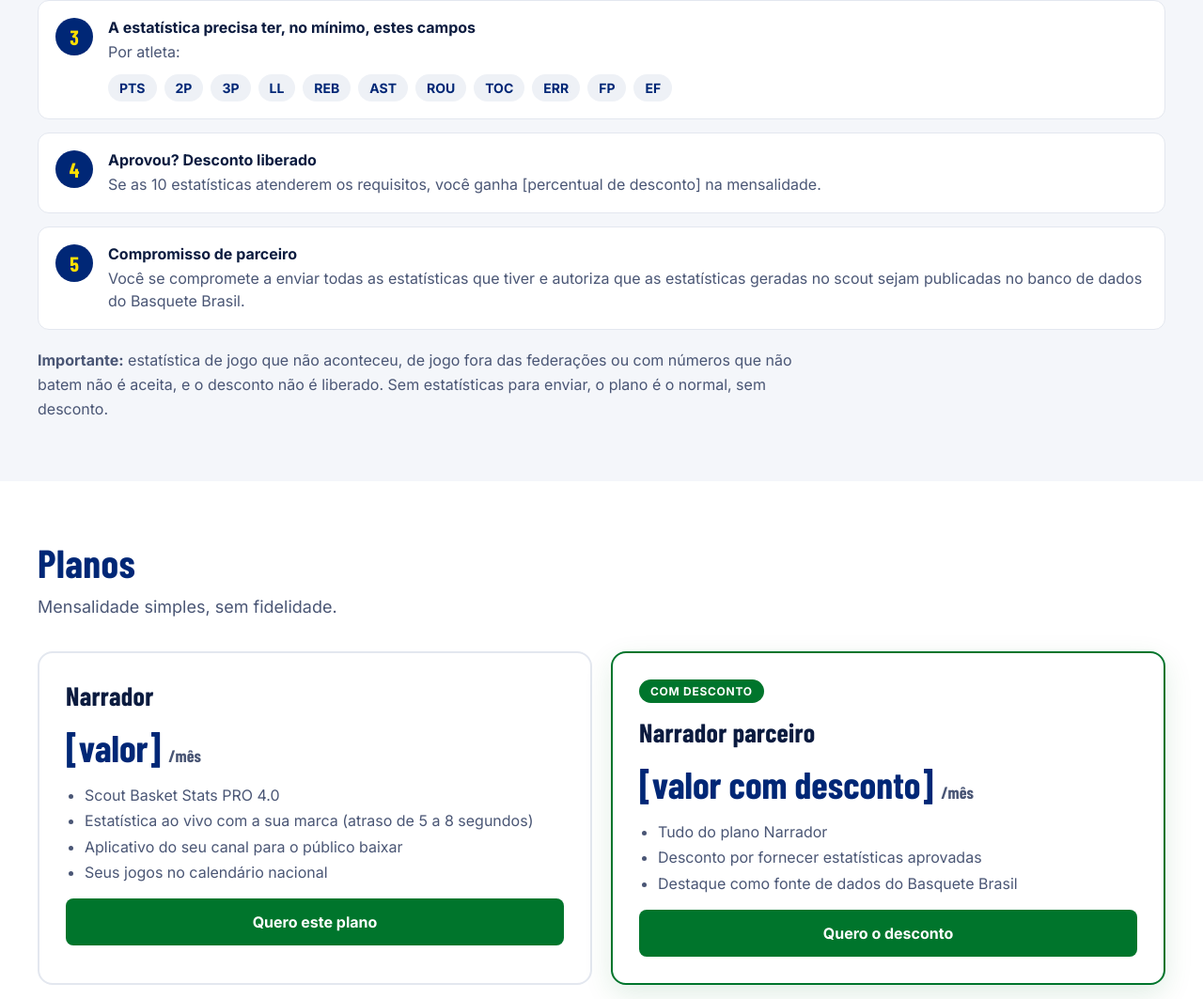
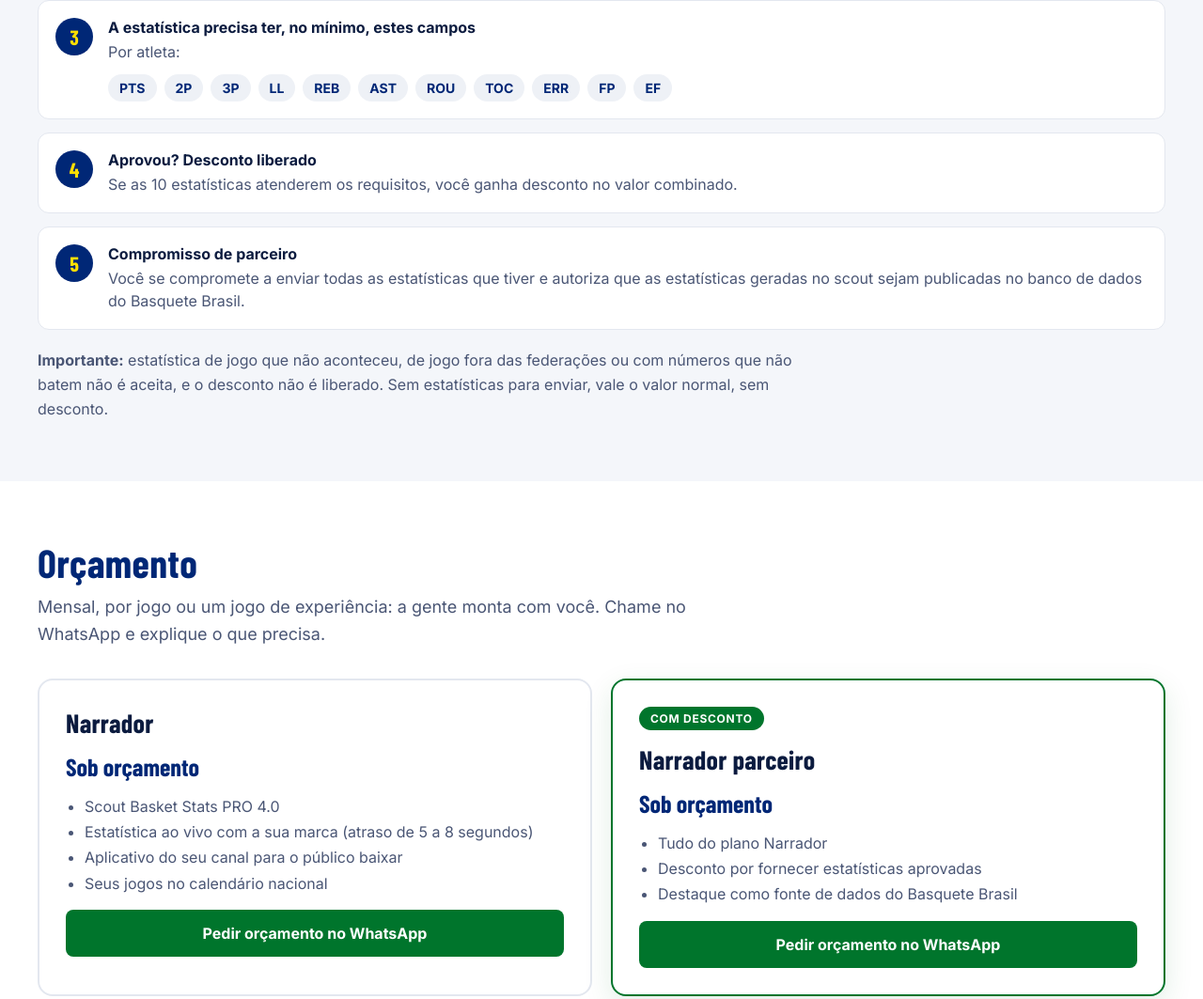
Before and after one commit to magnororiz/basquetebrasil, a plain HTML site: page scout.html in a window 1280 px wide. Shown: the part 2523-3586 px from the top of the page at 94% size. Drawn offline with nearby package versions, Linux system fonts and the light colour scheme; a web font is replaced by a local one.

Commit message:
Valores retirados do site: planos sob orçamento com botão para o WhatsApp do Klaus (autorizado pelo Magno)
Co-Authored-By: Claude Opus 5.5 <noreply@anthropic.com>
Claude-Session: https://claude.ai/code/session_01Ufw5ekHVG59dGEWvUgATkt

```diff
--- a/scout.html
+++ b/scout.html
@@ -65,7 +65,7 @@ details p{color:#4A5675;line-height:1.6;margin:10px 0 0}
 <span style="align-self:flex-start;background:#FFDF00;color:#002776;font-weight:800;font-size:13px;letter-spacing:.08em;padding:6px 12px;border-radius:999px">SCOUT · BASKET STATS PRO 4.0</span>
 <h1 class="h" style="margin:0;font-size:60px;line-height:.98;font-weight:800">O scout que transforma a sua narração em estatística oficial</h1>
 <p style="margin:0;font-size:19px;line-height:1.55;color:#C9D3EA;max-width:600px">Marque cada ponto, rebote e assistência enquanto narra. A estatística sai ao vivo para o seu público, em 5 a 8 segundos, no aplicativo do seu canal, e entra no maior banco de dados do basquete de base do Brasil.</p>
-<div style="display:flex;flex-wrap:wrap;gap:12px"><a class="btn amarelo" href="#planos">Quero o scout</a><a class="btn contorno" href="#desconto">Como ganhar desconto</a></div>
+<div style="display:flex;flex-wrap:wrap;gap:12px"><a class="btn amarelo" href="https://wa.me/5521998092305?text=Ol%C3%A1%2C%20Klaus%21%20Vi%20o%20scout%20no%20basquetebrasil.com%20e%20quero%20um%20or%C3%A7amento." target="_blank" rel="noopener">Quero o scout</a><a class="btn contorno" href="#desconto">Como ganhar desconto</a></div>
 </div>
 <div style="flex:1 1 360px">
 <div class="zoom foto"><span class="tag">ZOOM</span><img src="assets/scout/scout-zoom2.jpg" alt="Painel de um time com os jogadores e as estatísticas de cada atleta" loading="lazy"></div>
@@ -113,25 +113,25 @@ details p{color:#4A5675;line-height:1.6;margin:10px 0 0}
 <li><div><b>Nós conferimos cada uma</b><span>O jogo tem que existir na tabela da federação, os atletas têm que ser inscritos na federação e o placar tem que bater com a soma dos pontos dos atletas e com o resultado oficial.</span></div></li>
 <li><div><b>A estatística precisa ter, no mínimo, estes campos</b><span>Por atleta:</span>
 <ul class="chips"><li>PTS</li><li>2P</li><li>3P</li><li>LL</li><li>REB</li><li>AST</li><li>ROU</li><li>TOC</li><li>ERR</li><li>FP</li><li>EF</li></ul></div></li>
-<li><div><b>Aprovou? Desconto liberado</b><span>Se as 10 estatísticas atenderem os requisitos, você ganha [percentual de desconto] na mensalidade.</span></div></li>
+<li><div><b>Aprovou? Desconto liberado</b><span>Se as 10 estatísticas atenderem os requisitos, você ganha desconto no valor combinado.</span></div></li>
 <li><div><b>Compromisso de parceiro</b><span>Você se compromete a enviar todas as estatísticas que tiver e autoriza que as estatísticas geradas no scout sejam publicadas no banco de dados do Basquete Brasil.</span></div></li>
 </ol>
-<p style="margin:20px 0 0;color:#4A5675;line-height:1.6;max-width:820px"><b>Importante:</b> estatística de jogo que não aconteceu, de jogo fora das federações ou com números que não batem não é aceita, e o desconto não é liberado. Sem estatísticas para enviar, o plano é o normal, sem desconto.</p>
+<p style="margin:20px 0 0;color:#4A5675;line-height:1.6;max-width:820px"><b>Importante:</b> estatística de jogo que não aconteceu, de jogo fora das federações ou com números que não batem não é aceita, e o desconto não é liberado. Sem estatísticas para enviar, vale o valor normal, sem desconto.</p>
 </div>
 </section>
 
 <!-- PLANOS -->
 <section class="sec" id="planos" style="background:#FFFFFF">
 <div class="wrap">
-<h2 class="h">Planos</h2>
-<p class="lead">Mensalidade simples, sem fidelidade.</p>
+<h2 class="h">Orçamento</h2>
+<p class="lead">Mensal, por jogo ou um jogo de experiência: a gente monta com você. Chame no WhatsApp e explique o que precisa.</p>
 <div class="planos">
-<div class="plano"><h3 class="h" style="margin:0;font-size:28px">Narrador</h3><div class="preco">[valor] <small style="font-size:18px;color:#4A5675">/mês</small></div>
+<div class="plano"><h3 class="h" style="margin:0;font-size:28px">Narrador</h3><div class="preco" style="font-size:26px">Sob orçamento</div>
 <ul><li>Scout Basket Stats PRO 4.0</li><li>Estatística ao vivo com a sua marca (atraso de 5 a 8 segundos)</li><li>Aplicativo do seu canal para o público baixar</li><li>Seus jogos no calendário nacional</li></ul>
-<a class="btn verde" href="cadastro.html">Quero este plano</a></div>
-<div class="plano dest"><span class="selo">COM DESCONTO</span><h3 class="h" style="margin:0;font-size:28px">Narrador parceiro</h3><div class="preco">[valor com desconto] <small style="font-size:18px;color:#4A5675">/mês</small></div>
+<a class="btn verde" href="https://wa.me/5521998092305?text=Ol%C3%A1%2C%20Klaus%21%20Vi%20o%20scout%20no%20basquetebrasil.com%20e%20quero%20um%20or%C3%A7amento." target="_blank" rel="noopener">Pedir orçamento no WhatsApp</a></div>
+<div class="plano dest"><span class="selo">COM DESCONTO</span><h3 class="h" style="margin:0;font-size:28px">Narrador parceiro</h3><div class="preco" style="font-size:26px">Sob orçamento</div>
 <ul><li>Tudo do plano Narrador</li><li>Desconto por fornecer estatísticas aprovadas</li><li>Destaque como fonte de dados do Basquete Brasil</li></ul>
-<a class="btn verde" href="cadastro.html?plano=parceiro">Quero o desconto</a></div>
+<a class="btn verde" href="https://wa.me/5521998092305?text=Ol%C3%A1%2C%20Klaus%21%20Vi%20o%20scout%20no%20basquetebrasil.com%20e%20quero%20um%20or%C3%A7amento." target="_blank" rel="noopener">Pedir orçamento no WhatsApp</a></div>
 </div>
 </div>
 </section>
@@ -143,14 +143,13 @@ details p{color:#4A5675;line-height:1.6;margin:10px 0 0}
 <details><summary>Preciso de computador?</summary><p>[a confirmar: aparelhos em que o scout funciona]</p></details>
 <details><summary>Quais estatísticas servem para o desconto?</summary><p>Só de jogos oficiais de federação estadual, com os campos PTS, 2P, 3P, LL, REB, AST, ROU, TOC, ERR, FP e EF por atleta, e que batam com o resultado oficial.</p></details>
 <details><summary>Minha estatística vai aparecer no site?</summary><p>Sim. Faz parte do acordo de parceiro: as estatísticas aprovadas entram no banco de dados do Basquete Brasil, com o crédito do seu canal.</p></details>
-<details><summary>Posso cancelar?</summary><p>[a confirmar: regra de cancelamento]</p></details>
 </div>
 </section>
 
 <section style="background:#00752C;color:#FFFFFF">
 <div class="wrap" style="padding:48px 24px;display:flex;flex-wrap:wrap;gap:20px;align-items:center;justify-content:space-between">
 <h2 class="h" style="margin:0;font-size:38px">Sua narração merece virar estatística.</h2>
-<a class="btn amarelo" href="cadastro.html?plano=parceiro">Quero ser narrador parceiro</a>
+<a class="btn amarelo" href="https://wa.me/5521998092305?text=Ol%C3%A1%2C%20Klaus%21%20Vi%20o%20scout%20no%20basquetebrasil.com%20e%20quero%20um%20or%C3%A7amento." target="_blank" rel="noopener">Quero ser narrador parceiro</a>
 </div>
 </section>
 
```
Also changed, not shown: index.html (+6 -2 lines).
